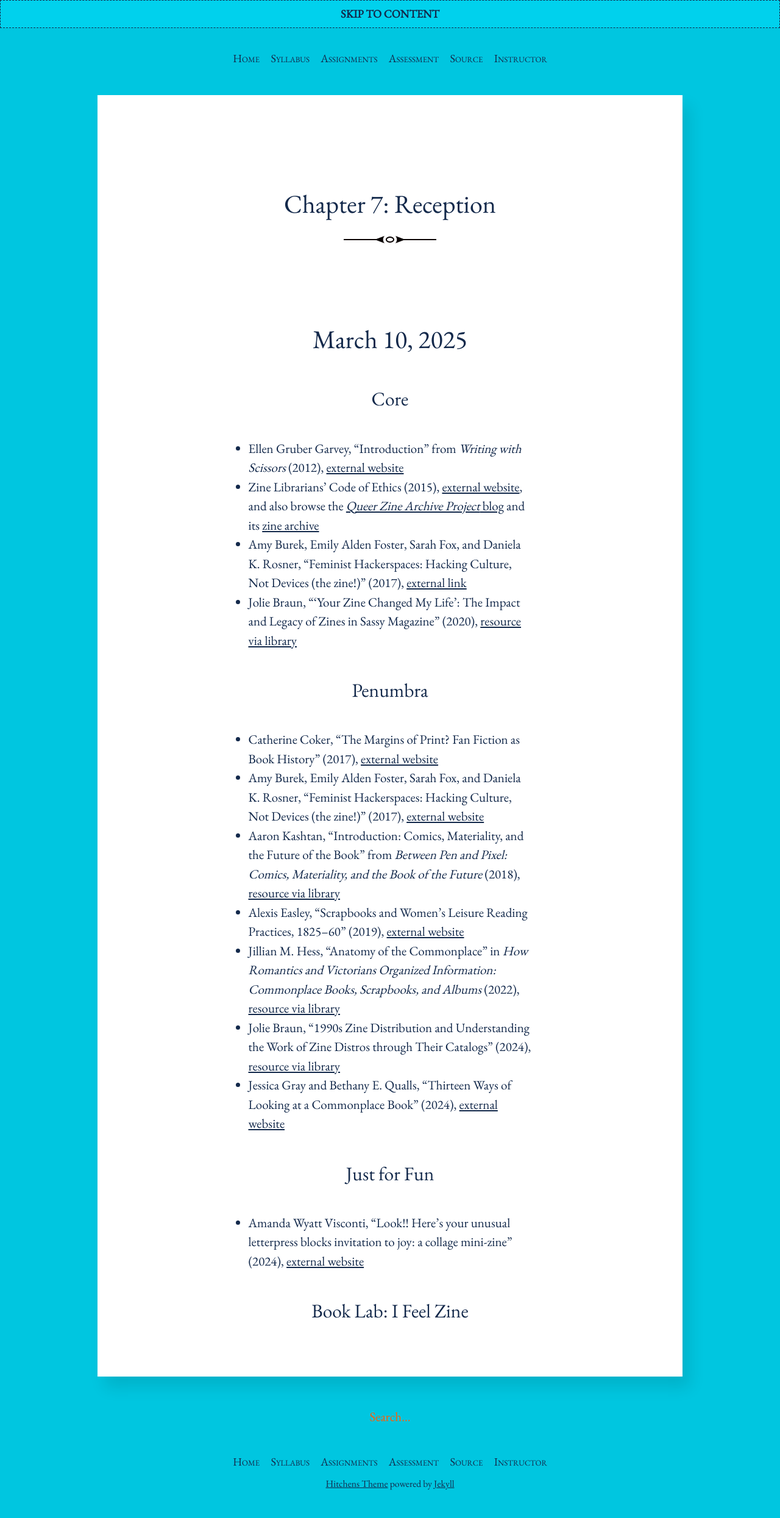
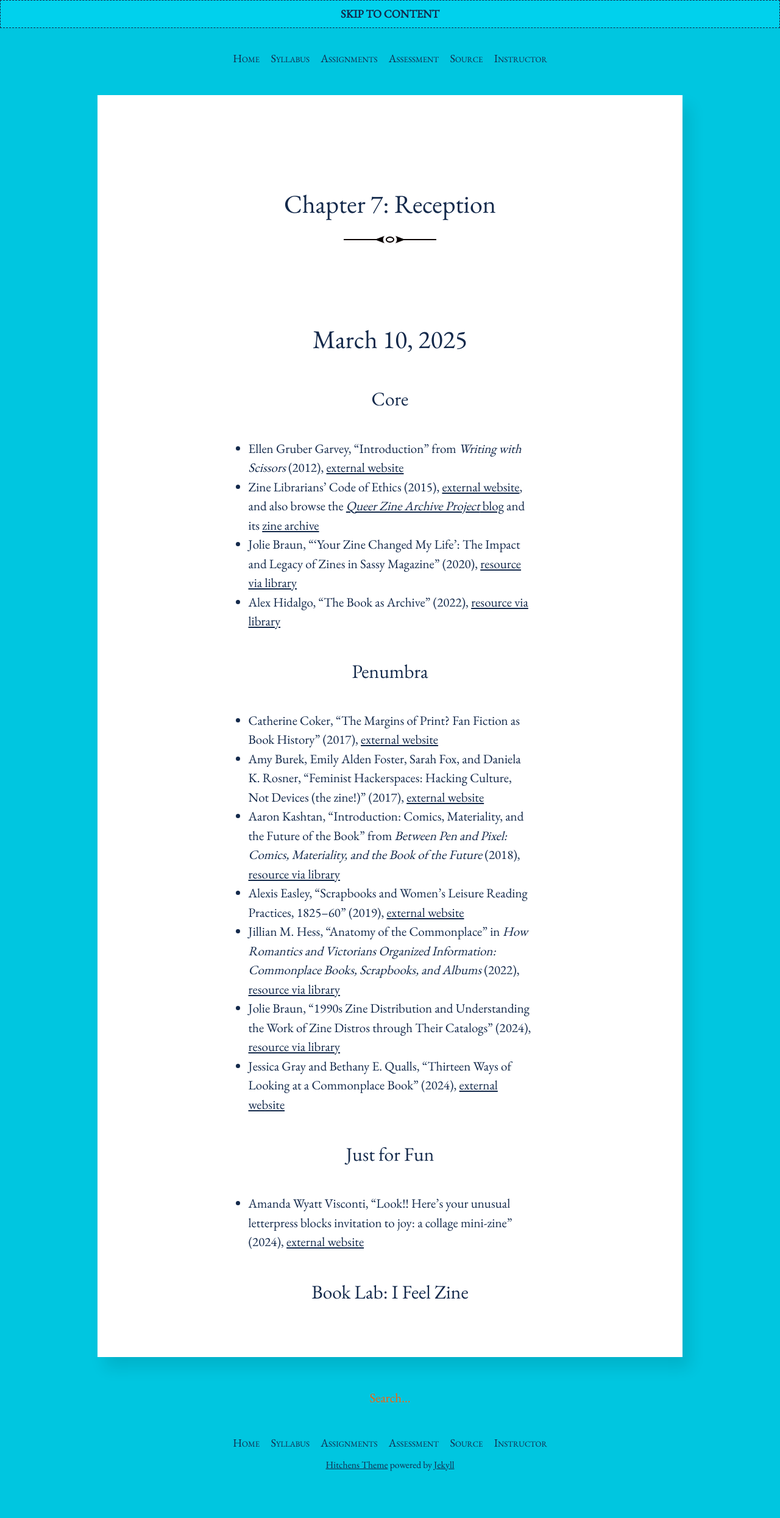
Before and after one commit to rccordell/s25bl, a Jekyll site: the page built from schedule/07-reception.md, in a window 1280 px wide. Shown: the whole page at 61% size. Built offline with Jekyll 4.4.1, drawn with Linux system fonts in a browser that asks for light colours; after the commit the page ends 2416 px from its top, so only the background shows below that.

Commit message:
add article

```diff
--- a/schedule/07-reception.md
+++ b/schedule/07-reception.md
@@ -10,8 +10,8 @@ layout: post
 
 + Ellen Gruber Garvey, "Introduction" from _Writing with Scissors_ (2012), [external website](https://www.google.com/books/edition/Writing_with_Scissors/HNcwsH_5k0AC?hl=en&gbpv=1&pg=PA3&printsec=frontcover)
 + Zine Librarians' Code of Ethics (2015), [external website](https://www.zinelibraries.info/code-of-ethics/), and also browse the [_Queer Zine Archive Project_ blog](https://gittings.qzap.org/) and its [zine archive](https://archive.qzap.org/)
-+ Amy Burek, Emily Alden Foster, Sarah Fox, and Daniela K. Rosner, "Feminist Hackerspaces: Hacking Culture, Not Devices (the zine!)" (2017), [external link](https://dhdebates.gc.cuny.edu/read/untitled-aa1769f2-6c55-485a-81af-ea82cce86966/section/633d5ff2-d3c4-4345-b7fe-048155e28493#ch25)
 + Jolie Braun, "'Your Zine Changed My Life': The Impact and Legacy of Zines in Sassy Magazine" (2020), [resource via library](https://muse-jhu-edu.proxy2.library.illinois.edu/article/773269)
++ Alex Hidalgo, "The Book as Archive" (2022), [resource via library](https://doi-org.proxy2.library.illinois.edu/10.1093/ahr/rhac144)
 
 ### Penumbra
 
```
